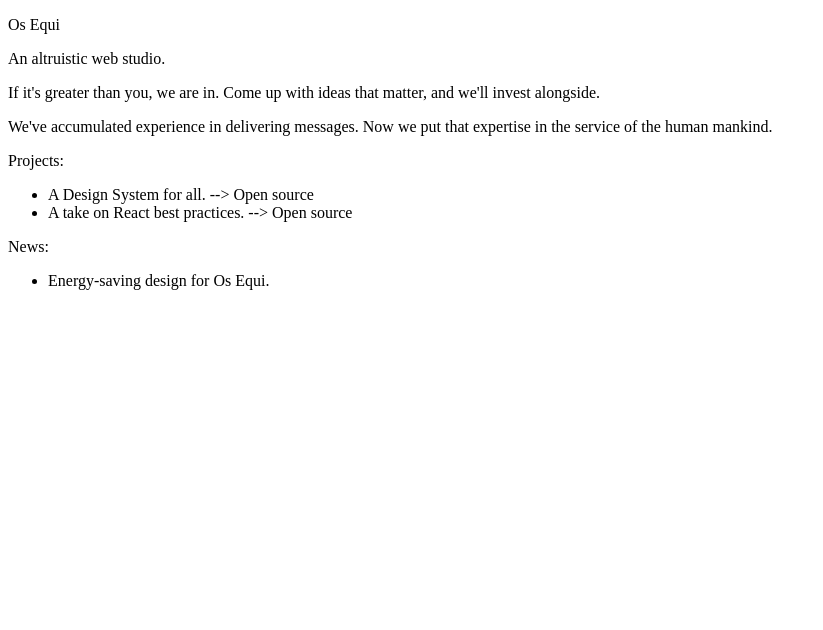
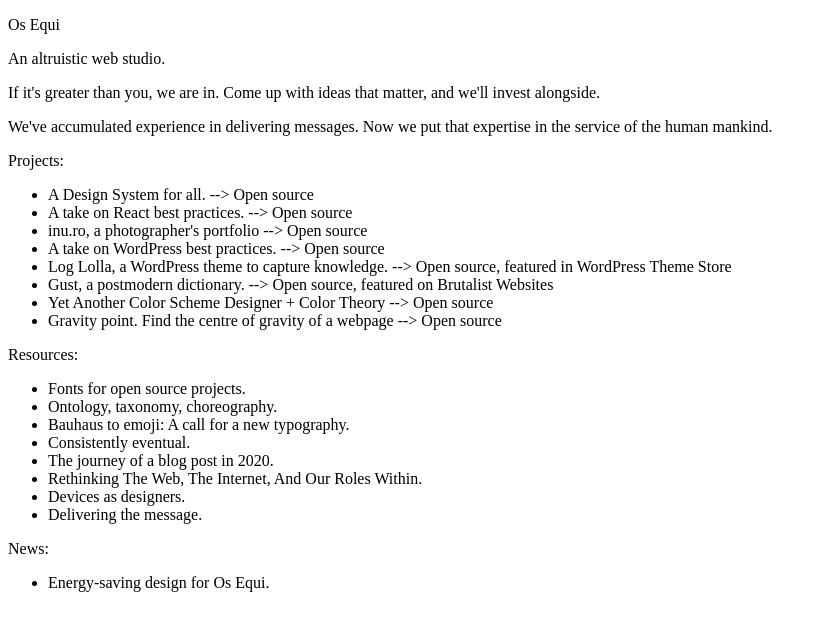
Before and after one commit to metamn/osequi, a Next.js app: page / in a window 1280 px wide. Shown: the top 630 px of the page, without its empty margins (0-823 px from the left). Built offline with nearby package versions, Linux system fonts and the light colour scheme.

Commit message:
Updating copy

```diff
--- a/pages/index.js
+++ b/pages/index.js
@@ -22,6 +22,34 @@
       <ul>
         <li>A Design System for all. --> Open source</li>
         <li>A take on React best practices. --> Open source</li>
+        <li>inu.ro, a photographer's portfolio --> Open source</li>
+        <li>A take on WordPress best practices. --> Open source</li>
+        <li>
+          Log Lolla, a WordPress theme to capture knowledge. --> Open source,
+          featured in WordPress Theme Store
+        </li>
+        <li>
+          Gust, a postmodern dictionary. --> Open source, featured on Brutalist
+          Websites
+        </li>
+        <li>
+          Yet Another Color Scheme Designer + Color Theory --> Open source
+        </li>
+        <li>
+          Gravity point. Find the centre of gravity of a webpage --> Open source
+        </li>
+      </ul>
+
+      <p>Resources:</p>
+      <ul>
+        <li>Fonts for open source projects.</li>
+        <li>Ontology, taxonomy, choreography.</li>
+        <li>Bauhaus to emoji: A call for a new typography.</li>
+        <li>Consistently eventual.</li>
+        <li>The journey of a blog post in 2020.</li>
+        <li>Rethinking The Web, The Internet, And Our Roles Within.</li>
+        <li>Devices as designers.</li>
+        <li>Delivering the message.</li>
       </ul>
 
       <p>News:</p>
```
